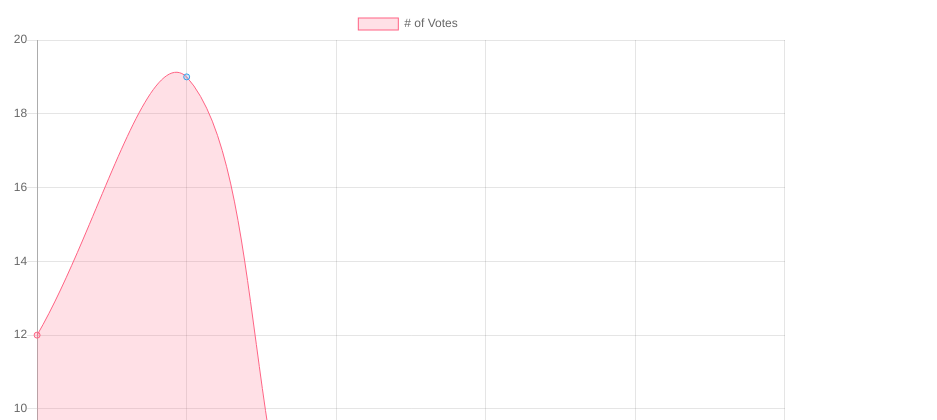
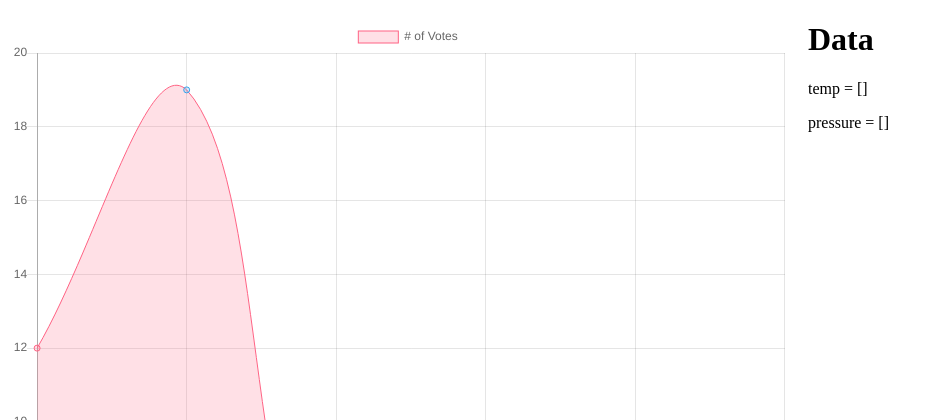
Before and after one commit to emylincon/lsbu_sensors, a Flask app: page / in a window 1280 px wide. Shown: the top 420 px of the page, without its empty margins (0-937 px from the left). Run offline with Flask 2, Linux system fonts and the light colour scheme.

Commit message:
first phase

```diff
--- a/app.py
+++ b/app.py
@@ -7,7 +7,7 @@
 
 @app.route('/')
 def hello_world():
-    return render_template('index.html')
+    return render_template('index.html', data=data)
 
 
 def add_data(temperature, pressure):
@@ -28,5 +28,5 @@
         return jsonify({'info': 'Value Error! floats only!'})
 
 
-if __name__ == '__main__':
-    app.run()
+# if __name__ == '__main__':
+#     app.run()
--- a/templates/index.html
+++ b/templates/index.html
@@ -8,6 +8,14 @@
 <body>
 <div style="height: 800px; width: 800px; float: left;">
     <canvas id="myChart" width="400" height="400"></canvas>
+</div>
+
+<div class='data' >
+            {% if data %}
+            <h1>Data</h1>
+            <p>temp = {{data['temperature']}}</p>
+            <p>pressure = {{ data['pressure'] }}</p>
+            {% endif %}
 </div>
 
 <script>
```
